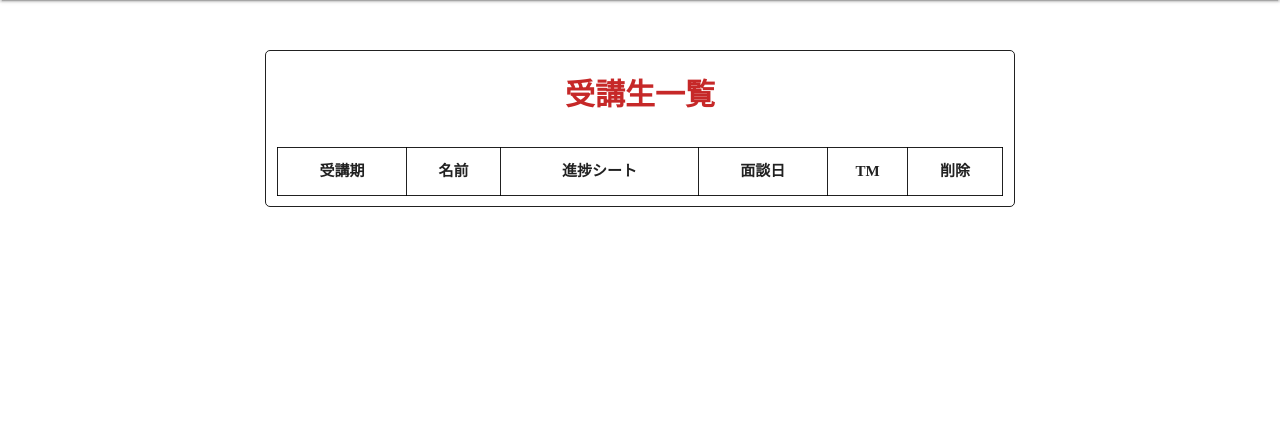
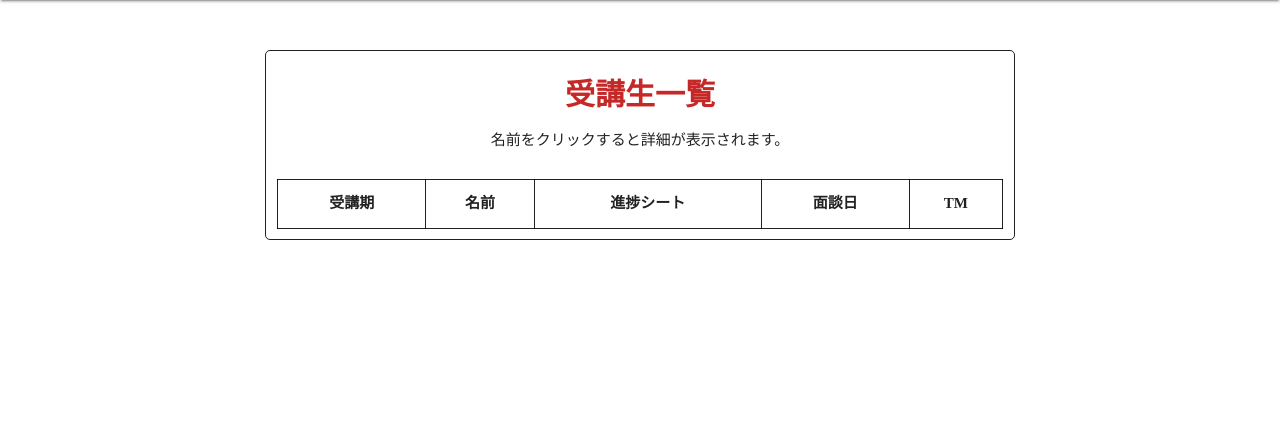
Before and after one commit to makomako22/schecan, a Rails app: page /students in a window 1280 px wide. Shown: the part 64-500 px from the top of the page. Run offline with Rails 7, Linux system fonts and the light colour scheme; data that the repository does not hold is empty; style sheets or scripts are compiled from the project's sources; some libraries are stand-ins or nearby versions; some web fonts are replaced.

Commit message:
edit student

```diff
--- a/app/views/students/edit.html.erb
+++ b/app/views/students/edit.html.erb
@@ -51,7 +51,7 @@
       </div>
       <div class="row">
         <div class="col s12">
-          <%= f.label :"Tech::masterリンク" %>
+          <%= f.label :"TECH::MASTERリンク" %>
           <%= f.text_field :detail %>
         </div>
       </div>
--- a/app/views/students/index.html.erb
+++ b/app/views/students/index.html.erb
@@ -1,5 +1,6 @@
 <div class="form_wrapper wf-roundedmplus1c">
   <h2 class="form_title">受講生一覧</h2>
+  <p class="center_line">名前をクリックすると詳細が表示されます。</p>
   <div class="row">
     <div class="input-field col s12">
       <table class="striped centered">
@@ -10,7 +11,6 @@
             <th>進捗シート</th>
             <th>面談日</th>
             <th>TM</th>
-            <th>削除</th>
           </tr>
         </thead>
         <tbody>
@@ -32,7 +32,6 @@
               <% else %>
               <td>未登録</td>
               <% end %>
-              <td><%= link_to "削除", student_path(student.id),method: :delete, data: { confirm: "本当に削除しますか？"} %></td>
             </tr>
             <% end %>
           </tbody>
```
